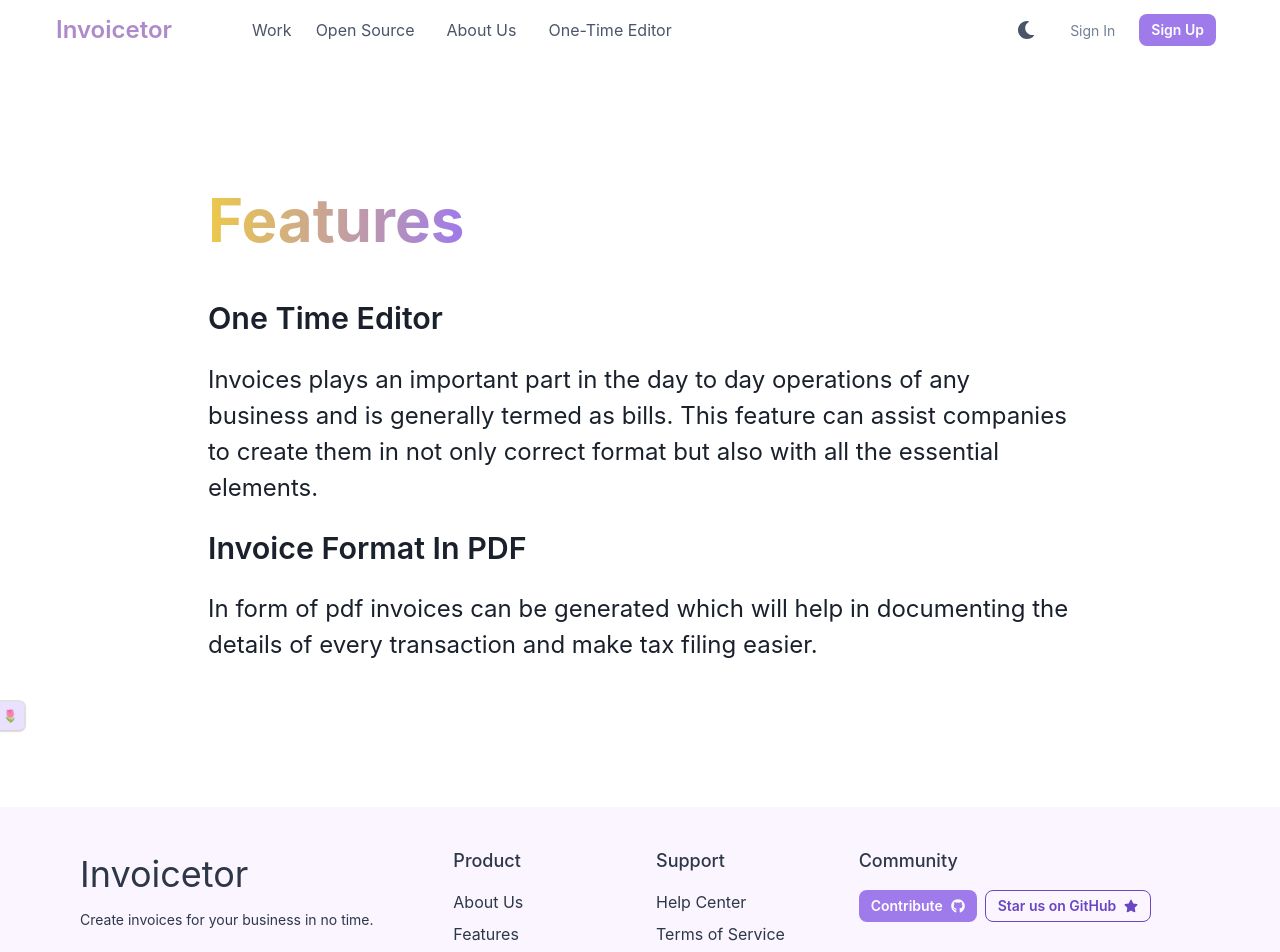
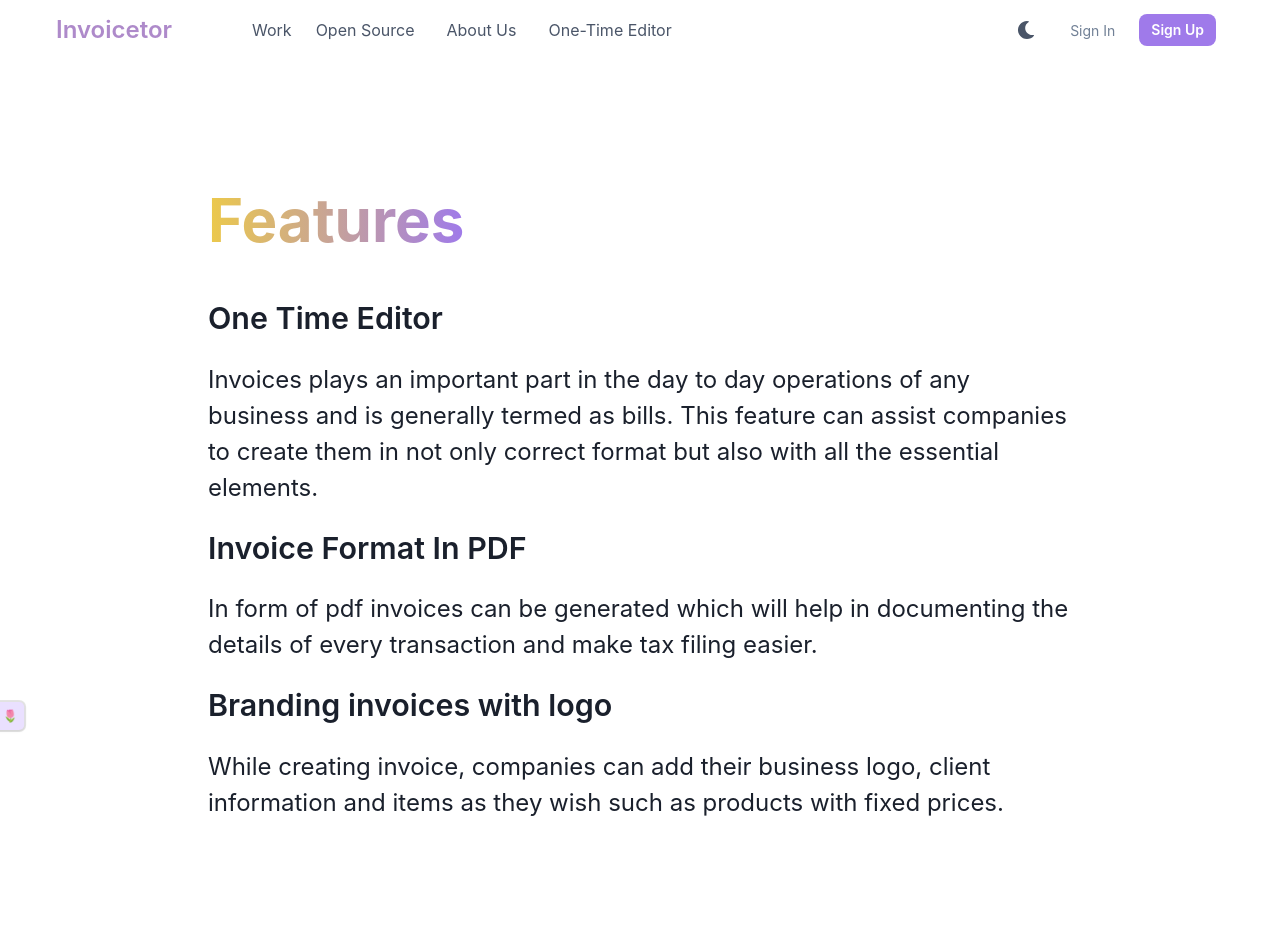
Before and after one commit to DunoLabs/invoicetor-landing, a React (Create React App) app: page /features in a window 1280 px wide. Shown: the top 952 px of the page. Built offline with nearby package versions, Linux system fonts and the light colour scheme.

Commit message:
Features page updated

```diff
--- a/src/components/Pages/Features.jsx
+++ b/src/components/Pages/Features.jsx
@@ -58,6 +58,19 @@
             documenting the details of every transaction and make tax filing
             easier.
           </Text>
+          <Text fontSize={'1.9rem'} fontWeight={600} align="start">
+            Branding invoices with logo
+          </Text>{' '}
+          <Text
+            fontSize={'1.5rem'}
+            align="start"
+            mb={{
+              base: 0,
+              md: 15,
+            }}
+          >
+            While creating invoice, companies can add their business logo, client information and items as they wish such as products with fixed prices.
+          </Text>
         </Stack>
       </Container>
     </>
```
